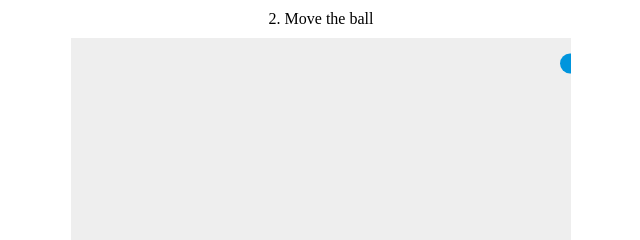
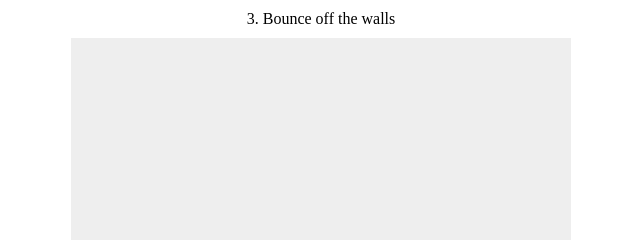
Before and after one commit to CapnSane/2D-breakout-game, a plain HTML site: page index.html in a window 1280 px wide. Shown: the top 240 px of the page, 319-959 px from the left. Drawn offline with Linux system fonts and the light colour scheme.

Commit message:
section 3 completed

```diff
--- a/index.html
+++ b/index.html
@@ -10,7 +10,7 @@
 <body>
 
   <p class="center-text mb-5 mt-5">
-    2. Move the ball
+    3. Bounce off the walls
   </p>
 
   <canvas id="myCanvas" width="500" height="500"></canvas>
--- a/js.js
+++ b/js.js
@@ -1,15 +1,17 @@
 let canvas = document.getElementById('myCanvas');
 let ctx = canvas.getContext('2d');
 
-let x = 0;
+let ballRadius = 10;
+
+let x = canvas.width / 2;
 let y = canvas.height / 2;
 
 let dx = 1;
-let dy = -0.45;
+let dy = -2;
 
 function drawBall() {
   ctx.beginPath();
-  ctx.arc(x, y, 10, 0, Math.PI * 2);
+  ctx.arc(x, y, ballRadius, 0, Math.PI * 2);
   ctx.fillStyle = 'rgb(0, 149, 221)';
   ctx.fill();
   ctx.closePath();
@@ -18,8 +20,17 @@ function drawBall() {
 function draw() {
   ctx.clearRect(0, 0, canvas.width, canvas.height);
   drawBall();
+
+  if (x + dx > canvas.width - ballRadius || x + dx < ballRadius) {
+    dx = -dx;
+  }
+
+  if (y + dy > canvas.height - ballRadius || y + dy < ballRadius) {
+    dy = -dy;
+  }
+
   x += dx;
   y += dy;
 }
 
-setInterval(draw, 10);
+setInterval(draw, 15);
```
Also changed, not shown: figures/3.gif (added), 1 other file.
